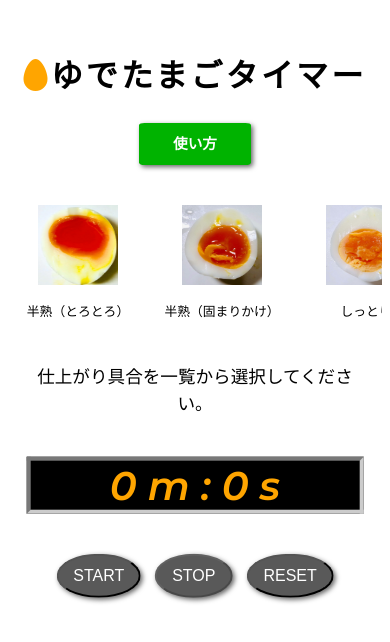
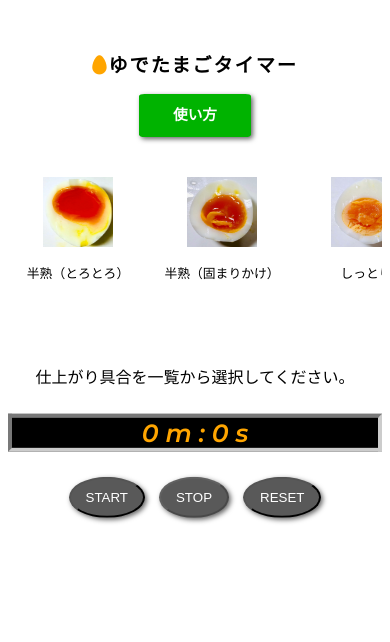
Before and after one commit to nakakou/eggtimer, a plain HTML site: page index.html in a window 390 px wide. Drawn offline with Linux system fonts and the light colour scheme; a web font is replaced by a local one.

Commit message:
Add files via upload

```diff
--- a/app.css
+++ b/app.css
@@ -231,18 +231,18 @@ ul{
   z-index: 1;
   cursor: pointer;
 }
-footer{
+.wrapper::after{
   clear: both;/*回り込みの解除です。*/
 }
 /*レスポンシブ*/
 /*iphone5s横にしたら2カラムにする*/
-@media screen and (max-width: 567px) {
+@media screen and (max-width: 480px) {
   p{
     font-size: 0.8rem;
   }
-  .title{
-    font-size: 2rem;
-  }
+  .title {
+    font-size: 1.2rem;
+}
 	.wrapper{
     width: auto;
   }
@@ -252,7 +252,7 @@ footer{
     white-space: nowrap;
     float: none;
     height: auto;
-    width: auto;
+    width: 100%;
     border: none;
     overflow-y: visible;
   }
@@ -273,21 +273,35 @@ footer{
     float: none;
   }
   .timer-wrapper{
-    width: 90%;
+    width: 100%;
   }
   .main{
     border: none;
   }
   .button{
-    font-size: 12pt;
+    font-size: 10pt;
     padding: 12px 15px;
   }
   .popup-button{
     margin-bottom: 0;
   }
   .archive-inner img{
-    width: 80px;
-    height: 80px;
+    width: 70px;
+    height: 70px;
+  }
+  .timer-info{
+    font-size: 1rem;
+  }
+  .timer p{
+    font-size: 25px;
+  }
+  .popup{
+    height: 120%;
+  }
+  .popup-inner{
+    width: 70%;
+    overflow: scroll;
+    height: 550px;
   }
 }
 /*スマホ横*/
@@ -303,3 +317,5 @@ footer{
     width: 590px;
   }
 }
+
+/*タブレット縦*/
```
